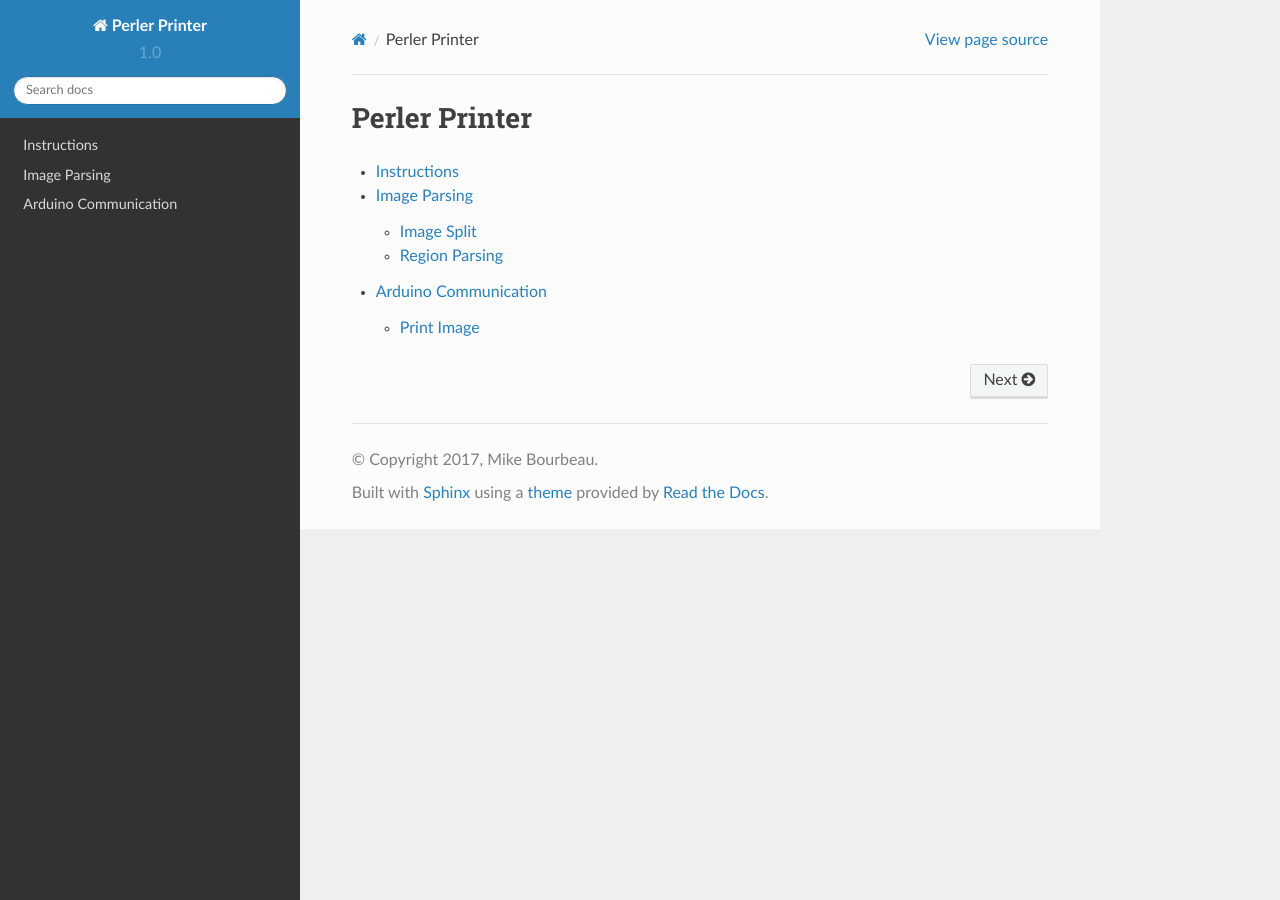
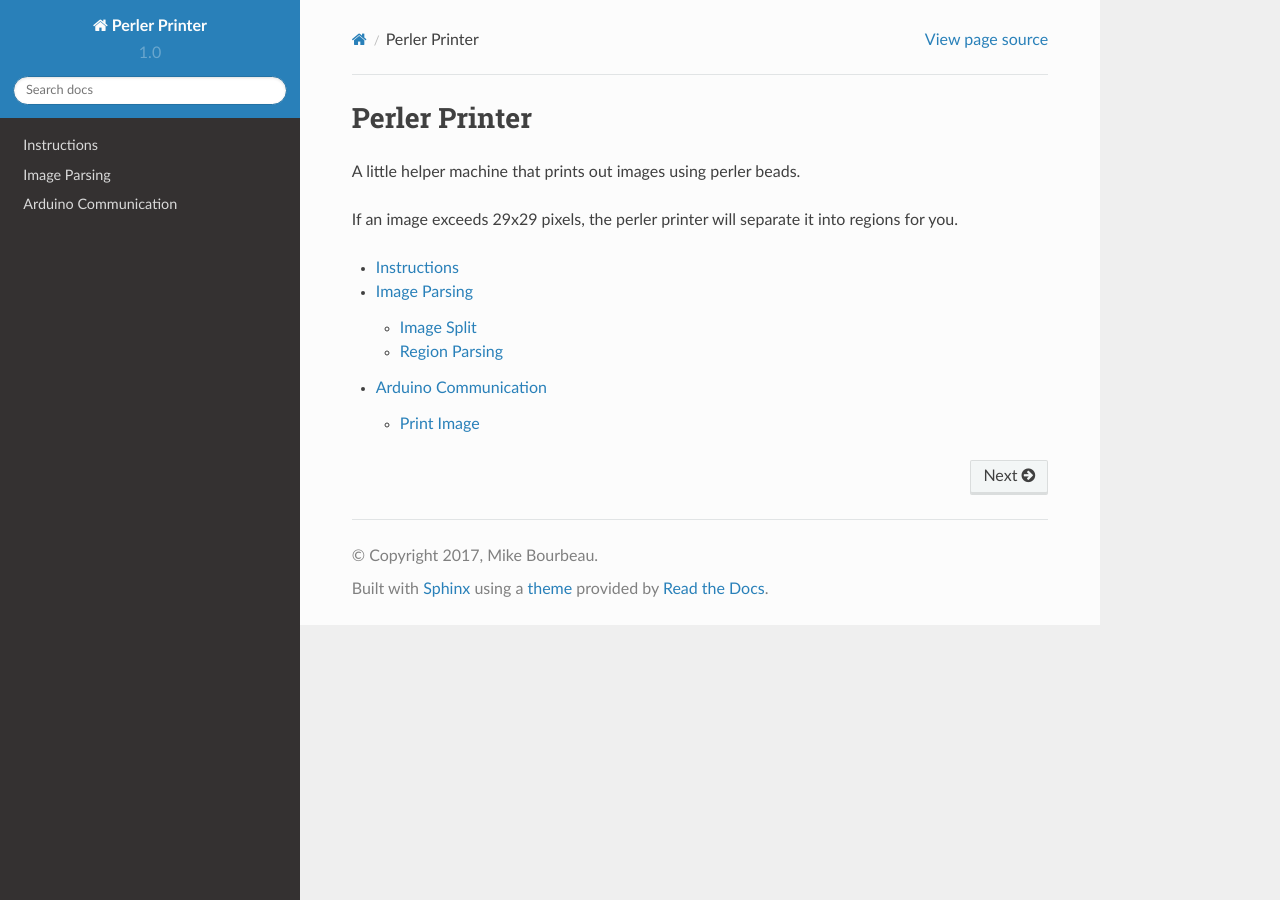
Before and after one commit to mikebourbeauart/perler-printer, a Sphinx documentation site: the page built from ImageAnalysis/ImageAnalysis/python/docs/index.rst, in a window 1280 px wide. Built offline with Sphinx 7.4.7 and the Read the Docs theme 2.0.0, drawn with Linux system fonts in a browser that asks for light colours.

Commit message:
no message

```diff
--- a/ImageAnalysis/ImageAnalysis/python/docs/index.rst
+++ b/ImageAnalysis/ImageAnalysis/python/docs/index.rst
@@ -6,6 +6,11 @@
 Perler Printer
 ==============
 
+A little helper machine that prints out images using perler beads.
+
+If an image exceeds 29x29 pixels, the perler printer will separate it into regions for you.
+
+
 .. toctree::
    :maxdepth: 2
 
```
